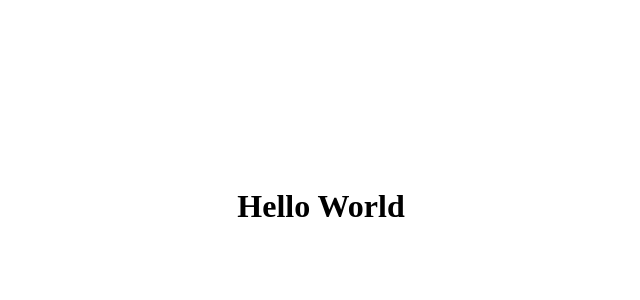
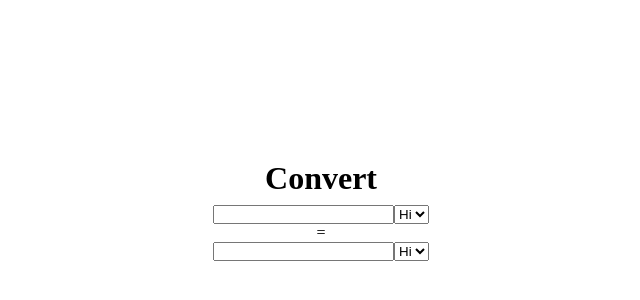
Before and after one commit to sheronimo/practice-react-currency-converter, a React (Create React App) app: page / in a window 1280 px wide. Shown: the part 190-490 px from the top of the page, without its empty margins (319-959 px from the left). Built offline with nearby package versions, Linux system fonts and the light colour scheme.

Commit message:
add currency row element

```diff
--- a/src/App.js
+++ b/src/App.js
@@ -1,7 +1,15 @@
 import './App.css';
+import CurrencyRow from './components/CurrencyRow';
 
 function App() {
-	return <h1>Hello World</h1>;
+	return (
+		<>
+			<h1>Convert</h1>
+			<CurrencyRow />
+			<div>=</div>
+			<CurrencyRow />
+		</>
+	);
 }
 
 export default App;
--- /dev/null
+++ b/src/components/CurrencyRow.js
@@ -0,0 +1,12 @@
+import React from 'react';
+
+export default function CurrencyRow() {
+	return (
+		<div>
+			<input type='number'></input>
+			<select>
+				<option value='Hi'>Hi</option>
+			</select>
+		</div>
+	);
+}
```
